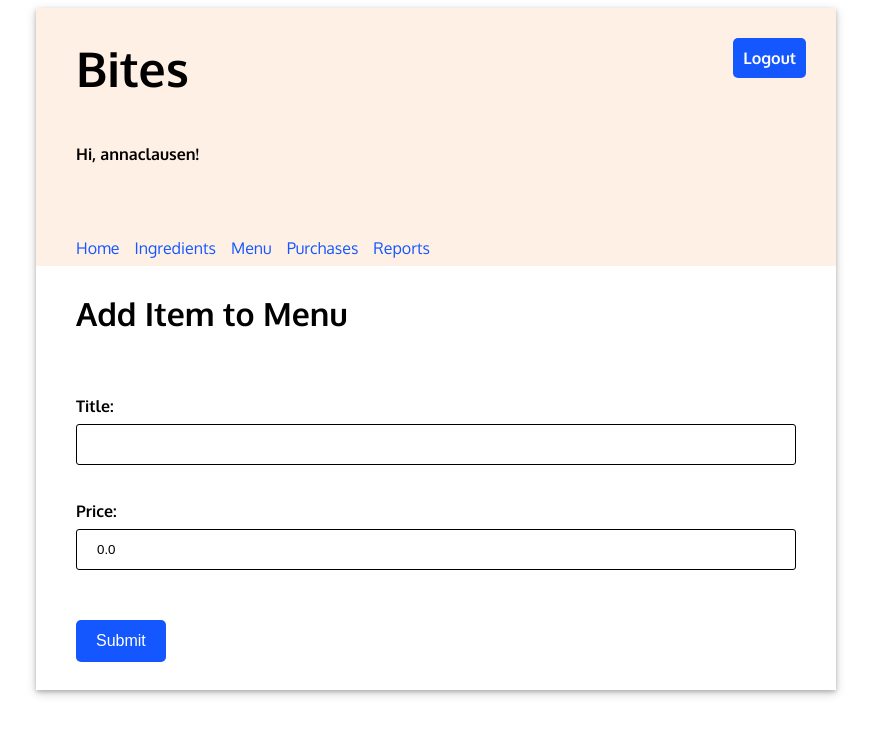
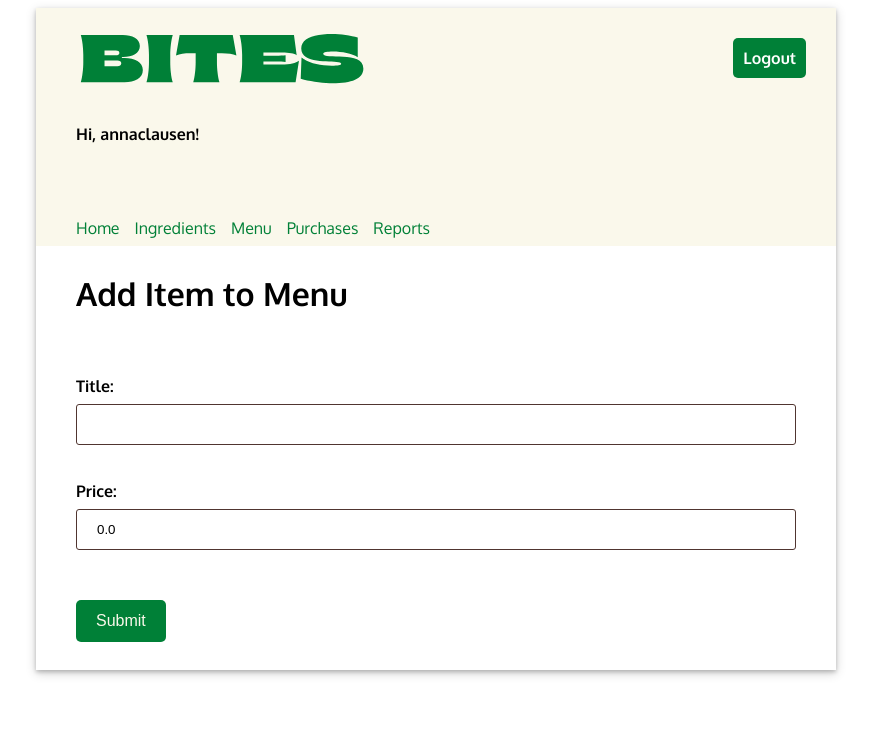
Before and after one commit to AnnaClausen/bites_project, a Django app: page /menu/new in a window 1280 px wide. Shown: the top 735 px of the page, without its empty margins (204-1075 px from the left). Run offline with Django 4.2, Linux system fonts and the light colour scheme; a user stored in the database is signed in.

Commit message:
style css changes and adding readme

```diff
--- a/bites_project/bites_project/settings.py
+++ b/bites_project/bites_project/settings.py
@@ -110,6 +110,8 @@ TIME_ZONE = 'UTC'
 
 USE_I18N = True
 
+USE_L10N = True
+
 USE_TZ = True
 
 
--- a/bites_project/inventory/static/inventory/style.css
+++ b/bites_project/inventory/static/inventory/style.css
@@ -7,7 +7,7 @@ input, select {
     padding: 12px 20px;
     margin: 8px 0;
     box-sizing: border-box;
-    border: 1px solid black;
+    border: 1px solid #503530;
     border-radius: 3px;
 }
 
@@ -16,7 +16,7 @@ hr {
 }
 
 header {
-    background-color: #FFF0E5;
+    background-color: #FAF8EB;
     min-height: 200px;
     display: flex;
     align-items: center;
@@ -85,9 +85,9 @@ form label {
 input[type=submit], button {
     border: 0px;
     width: 100%;
-    background-color: #1557FF;
+    background-color: #008037;
     border-radius: 5px;
-    color: white;
+    color: #FAF8EB;
     margin: 8px 0;
     padding: 12px 20px;
     font-size: 1em;
@@ -111,12 +111,12 @@ header p {
 .navbar a {
     text-decoration: none;
     padding: 8px 0;
-    color: #1557FF;
+    color: #008037;
     margin-right: 15px;
 }
 
 .navbar a:hover, .navbar .current-page {
-    border-bottom: solid 4px #1557FF;
+    border-bottom: solid 4px #008037;
     border-spacing: 0 15px;
     font-weight: bold;
 }
@@ -139,7 +139,7 @@ main table {
     text-align: center;
     text-decoration: none;
     border: 0px;
-    background-color: #1557FF;
+    background-color: #008037;
     border-radius: 5px;
     color: white;
     padding: 10px;
@@ -195,7 +195,7 @@ main table {
 
 a {
     text-decoration: none;
-    color: #1557FF;
+    color: #008037;
 }
 a:hover {
     font-weight: bold;
--- a/bites_project/inventory/templates/base.html
+++ b/bites_project/inventory/templates/base.html
@@ -14,13 +14,13 @@
   <div class="app">
   <header>
     <div class="header-first-row">
-      <h1 class="title">Bites</h1>
+      <img src="{% static 'inventory/bites-logo.svg' %}" />
       {% if user.is_authenticated %}
       <a class="logout" href="/logout">Logout</a>
       {% endif %}
     </div>
     {% if user.is_authenticated %}
-      <p>Hi, {{ user.username }}!</p>
+      <p class="greeting">Hi, {{ user.username }}!</p>
       <nav class="navbar">
         {% url 'home' as home_url %}
         {% url 'ingredients' as ingredients_url %}
```
Also changed, not shown: bites_project/db.sqlite3, bites_project/inventory/migrations/0002_alter_ingredient_id_alter_menuitem_id_and_more.py (added), bites_project/inventory/static/inventory/bites-logo.svg (added), bites_project/inventory/templates/inventory/reports.html (renamed from bites_project/inventory/templates/reports.html).
